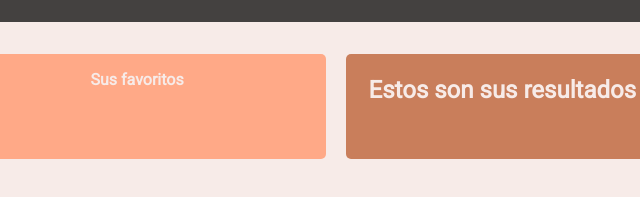
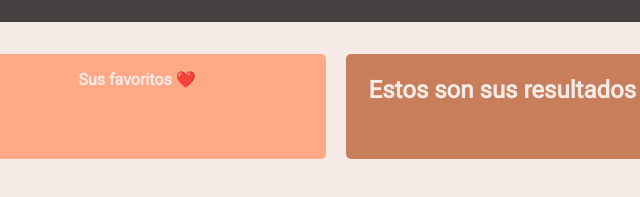
Before and after one commit to mZubeldia/series-search-engine, a website: page docs/index.html in a window 1280 px wide. Shown: the part 125-322 px from the top of the page, 52-692 px from the left. Drawn offline with Linux system fonts and the light colour scheme.

Commit message:
run docs with fav color implementation

```diff
--- a/docs/assets/css/main.css
+++ b/docs/assets/css/main.css
@@ -1 +1 @@
-*{box-sizing:border-box;margin:0;padding:0}ol,ul{list-style:none}li{list-style-type:none}body{height:100vh;background-color:#f3f4f5;font-family:"Roboto",sans-serif;color:#f7ebe8}.header{display:flex;flex-direction:column;width:100%;justify-content:center;align-items:center;background-color:#444140;padding:2rem}.page-title{margin-bottom:10px}.input{height:35px;font-size:18px;padding-left:2px;border:2px;border-radius:5px}.btn{width:70px;cursor:pointer}.btn :hover{color:#ba135d}.main{background-color:#f7ebe8;height:100%}.features{display:flex;flex-wrap:nowrap;padding-top:2rem}.fav-section{display:flex;flex-direction:column;align-items:center;background-color:#ffa987;width:30%;margin-right:10px;padding:1rem;border-radius:5px}.fav-section__fav-title{margin-bottom:20px}.fav-serie{background-color:#e54b4b}.fav-serie-item{display:grid;grid-template-columns:repeat(1, 1fr);padding:1em;gap:5px;background-color:#e54b4b;margin-bottom:15px;border-radius:5px}.btn-fav{width:20px;height:20px}.results-section{padding:1.4rem;background-color:#c97e5b;width:70%;margin-left:10px;border-radius:5px}.results-section__result-list{display:grid;grid-template-columns:repeat(4, 1fr);gap:20px;padding:1em}.results-section__result-list .serie-title{padding:5px}.results-section__result-list .serie-item{cursor:pointer;background-color:#444140;border-radius:5px;padding:5px;display:flex;flex-direction:column}
+*{box-sizing:border-box;margin:0;padding:0}ol,ul{list-style:none}li{list-style-type:none}body{height:100vh;background-color:#f3f4f5;font-family:"Roboto",sans-serif;color:#f7ebe8}.header{display:flex;flex-direction:column;width:100%;justify-content:center;align-items:center;background-color:#444140;padding:2rem}.page-title{margin-bottom:10px}.input{height:35px;font-size:18px;padding:4px;border:2px;border-radius:5px}.btn{width:70px;cursor:pointer}.btn :hover{color:#ba135d}.main{background-color:#f7ebe8;height:100%}.features{display:flex;flex-wrap:nowrap;padding-top:2rem}.fav-section{display:flex;flex-direction:column;align-items:center;background-color:#ffa987;width:30%;margin-right:10px;padding:1rem;border-radius:5px}.fav-section__fav-title{margin-bottom:20px}.fav-serie-item{display:grid;grid-template-columns:repeat(1, 1fr);padding:1em;gap:5px;background-color:#e54b4b;margin-bottom:15px;border-radius:5px}.btn-fav{width:20px;height:20px}.results-section{padding:1.4rem;background-color:#c97e5b;width:70%;margin-left:10px;border-radius:5px}.results-section__result-list{display:grid;grid-template-columns:repeat(4, 1fr);gap:20px;padding:1em}.results-section__result-list .serie-title{padding:5px}.results-section__result-list .serie-item{cursor:pointer;background-color:#444140;border-radius:5px;padding:5px;display:flex;flex-direction:column}.results-section__result-list .fav-serie{background-color:#e54b4b}
--- a/docs/index.html
+++ b/docs/index.html
@@ -3,7 +3,7 @@
   <head>
     <meta charset="UTF-8" />
     <meta name="viewport" content="width=device-width, initial-scale=1" />
-    <title>Ev. Final</title>
+    <title>Series Search Engine</title>
     <link
       href="https://fonts.googleapis.com/css?family=Roboto&display=swap"
       rel="stylesheet"
@@ -24,7 +24,7 @@
     <main class="main">
       <div class="features">
         <section class="fav-section">
-          <h4 class="fav-section__fav-title">Sus favoritos</h3>
+          <h4 class="fav-section__fav-title">Sus favoritos <span class="heart-emoji-fav">❤️</span></h3>
           <ul class="js-fav fav-section__fav-list"></ul>
         </section>
         <section class="results-section">
```
Also changed, not shown: docs/assets/js/main.js (+1 -1 lines).
